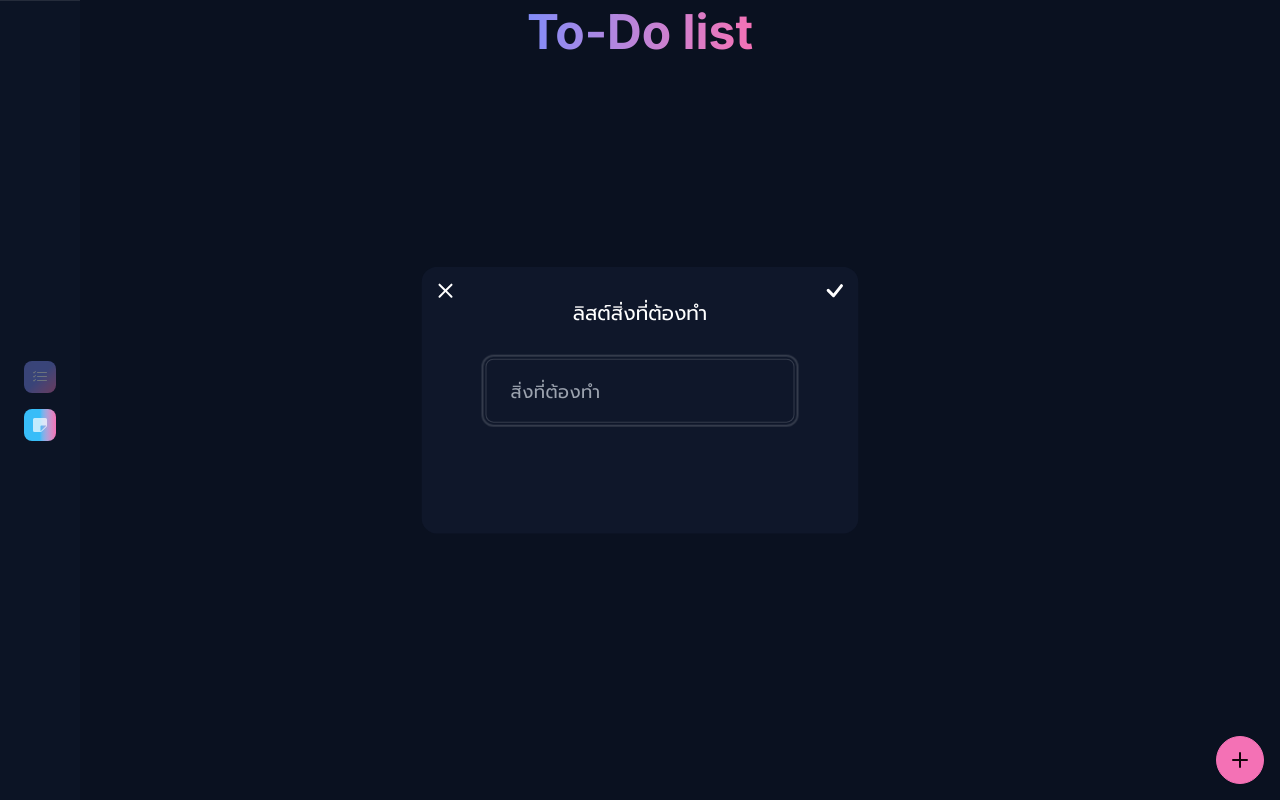
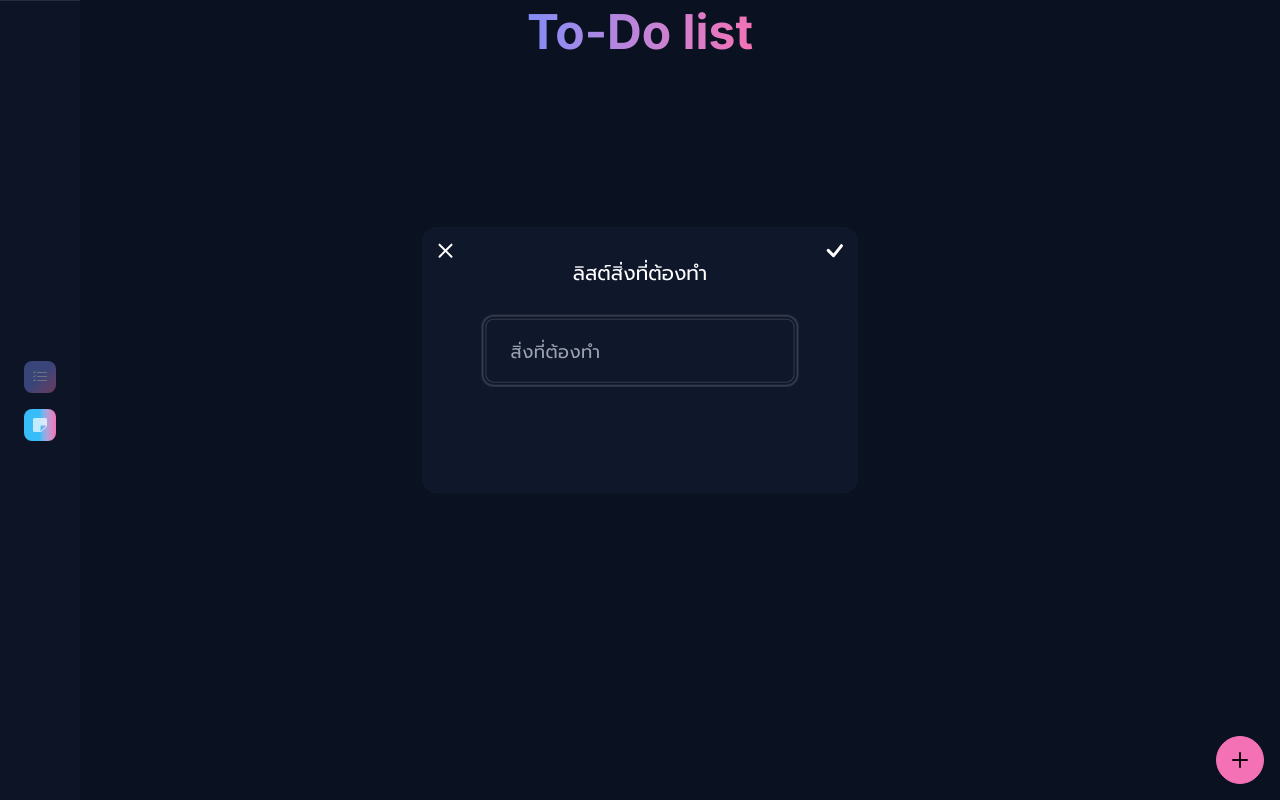
Before and after one commit to MeepoohVP/Final-Project-Front-end---Dev-Init, a React (Vite) app: page /todo in a window 1280 px wide. Both pictures are taken after a click on the button 1240 px from the left and 760 px from the top of the page. Built offline with nearby package versions, Linux system fonts and the light colour scheme.

Commit message:
todo-create resize

```diff
--- a/src/Todo.tsx
+++ b/src/Todo.tsx
@@ -122,7 +122,7 @@ function Todo() {
       {isEditing ? (
         <form
           onSubmit={handleEditFormSubmit}
-          className={`fixed w-full h-full left-0 top-0 bg-black/40`}
+          className={`fixed w-full h-full left-0 top-0 bg-black/40 z-40`}
         >
           <div className="relative w-full h-full flex-col flex justify-center items-center">
             <h1 className="lg:text-xl my-4">แก้ไขสิ่งที่ต้องทำ</h1>
@@ -174,7 +174,7 @@ function Todo() {
       </button>
       {isCreate && !isSubmit ? (
         <form
-          className={`text-center w-full h-1/3 lg:w-auto lg:py-8 lg:px-16 rounded-box z-20 bg-base-100 fixed p-4 -translate-x-1/2 -translate-y-1/2 top-1/2 left-1/2`}
+          className={`text-center w-full h-auto -mt-10 lg:h-1/3 sm:w-1/2 lg:w-auto lg:py-8 lg:px-16 rounded-box z-20 bg-base-100 fixed p-4 pb-8 -translate-x-1/2 -translate-y-1/2 top-1/2 left-1/2`}
           onSubmit={handleFormSubmit}
         >
           <h1 className="lg:text-xl">ลิสต์สิ่งที่ต้องทำ</h1>
```
